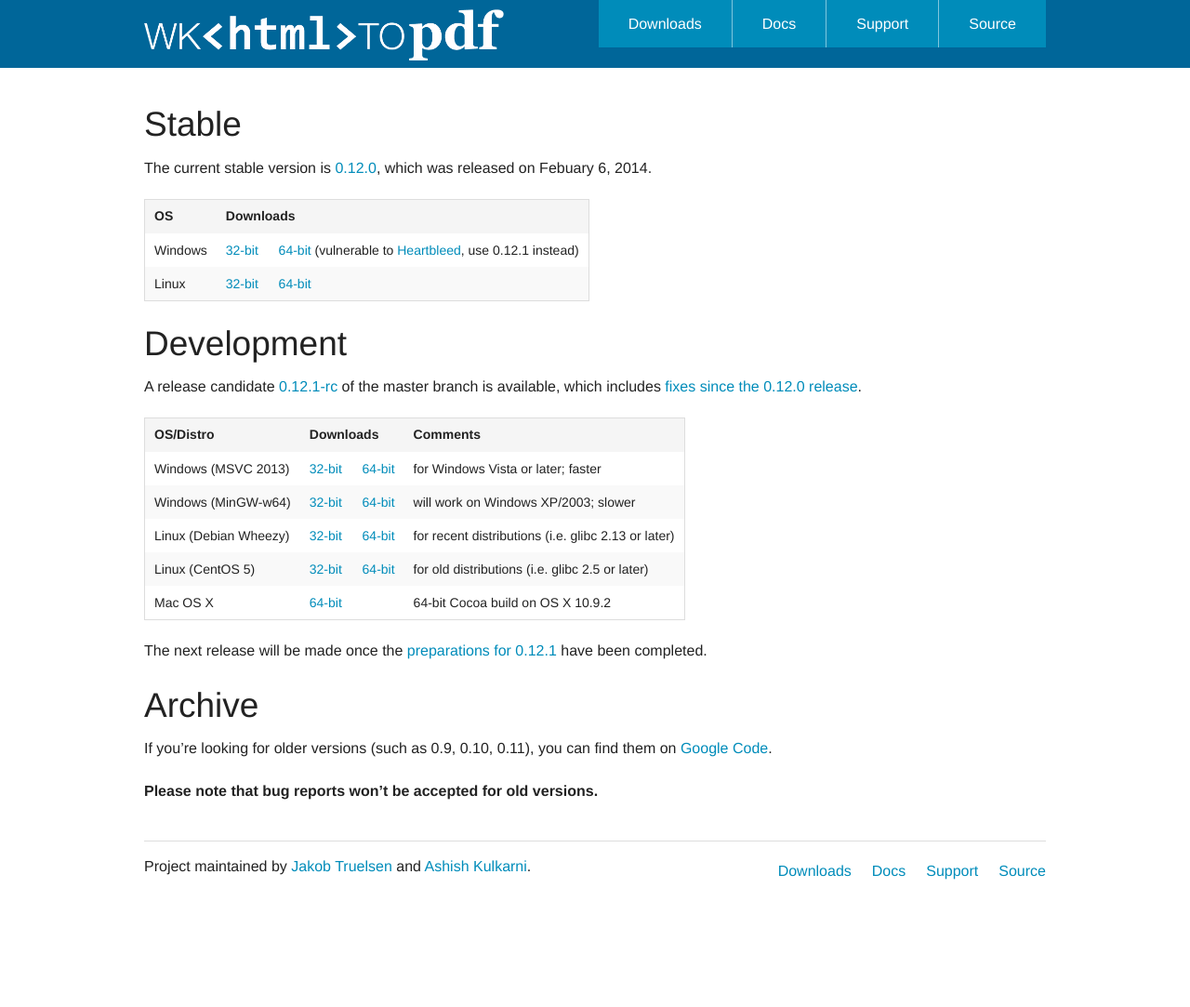
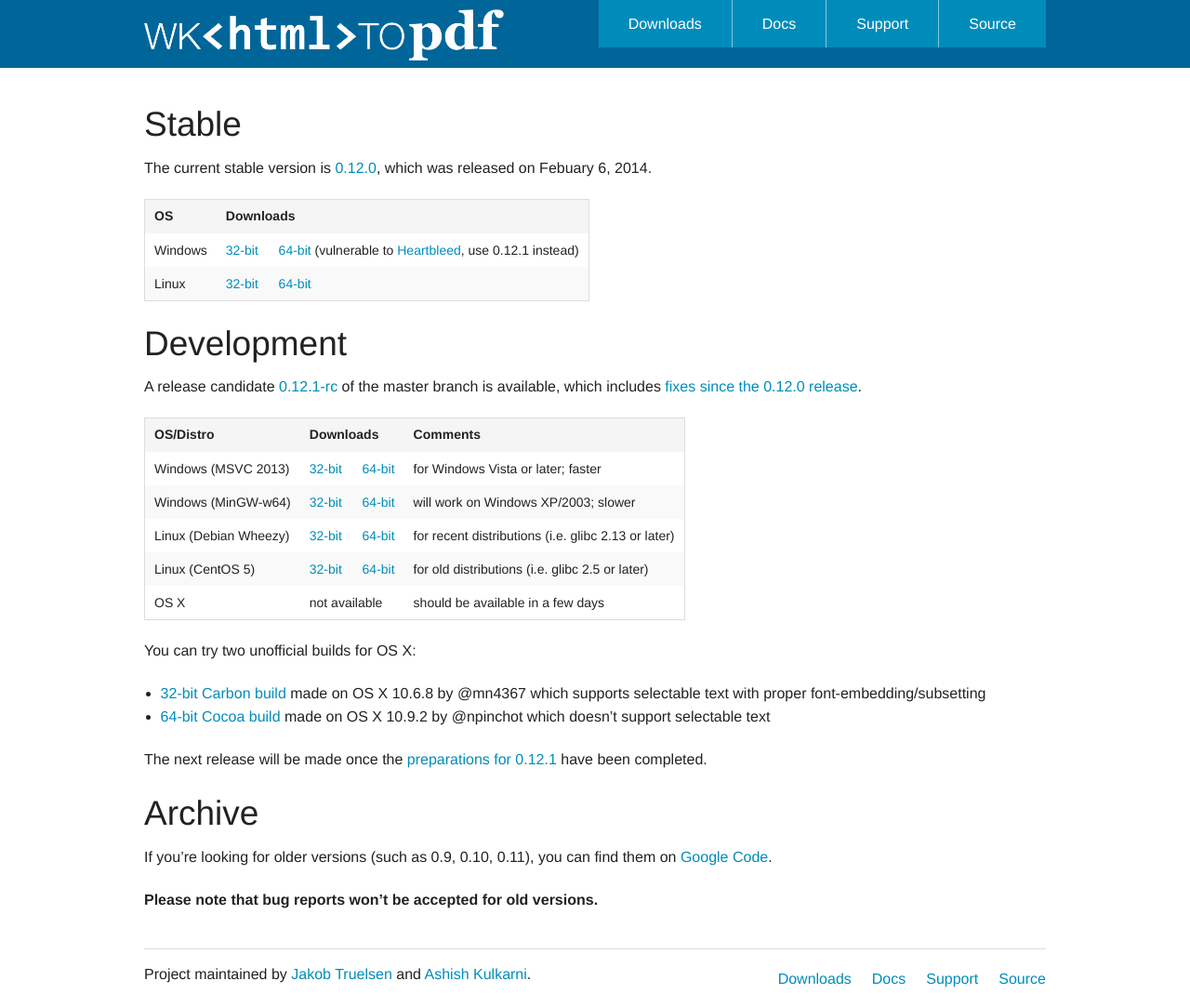
Before and after one commit to wkhtmltopdf/wkhtmltopdf, a Jekyll site: the page built from downloads.md, in a window 1280 px wide. Shown: the whole page at 93% size. Built offline with Jekyll 4.4.1, drawn with Linux system fonts in a browser that asks for light colours; nearby versions of some CDN libraries; before the commit the page ends 966 px from its top, so only the background shows below that.

Commit message:
update links to two unofficial builds for OS X

```diff
--- a/downloads.md
+++ b/downloads.md
@@ -21,7 +21,12 @@ Windows (MSVC 2013)   | [32-bit](http://downloads.sourceforge.net/project/wkhtml
 Windows (MinGW-w64)   | [32-bit](http://downloads.sourceforge.net/project/wkhtmltopdf/0.12.1-dev/wkhtmltox-0.12.1-c22928d_mingw-w64-cross-win32.exe) &emsp; [64-bit](http://downloads.sourceforge.net/project/wkhtmltopdf/0.12.1-dev/wkhtmltox-0.12.1-c22928d_mingw-w64-cross-win64.exe)  | will work on Windows XP/2003; slower
 Linux (Debian Wheezy) | [32-bit](http://downloads.sourceforge.net/project/wkhtmltopdf/0.12.1-dev/wkhtmltox-0.12.1-c22928d_linux-wheezy-i386.tar.xz)  &emsp; [64-bit](http://downloads.sourceforge.net/project/wkhtmltopdf/0.12.1-dev/wkhtmltox-0.12.1-c22928d_linux-wheezy-amd64.tar.xz)  | for recent distributions (i.e. glibc 2.13 or later)
 Linux (CentOS 5)      | [32-bit](http://downloads.sourceforge.net/project/wkhtmltopdf/0.12.1-dev/wkhtmltox-0.12.1-c22928d_linux-centos5-i386.tar.xz) &emsp; [64-bit](http://downloads.sourceforge.net/project/wkhtmltopdf/0.12.1-dev/wkhtmltox-0.12.1-c22928d_linux-centos5-amd64.tar.xz) | for old distributions (i.e. glibc 2.5 or later)
-Mac OS X              | [64-bit](http://downloads.sourceforge.net/project/wkhtmltopdf/0.12.1-dev/wkhtmltox-0.12.1-b8ea0f4_mac-osx-x86-64.tar.xz)                                                                                                                                          | 64-bit Cocoa build on OS X 10.9.2
+OS X                  | not available                                                                                                                                                                                                                                                     | should be available in a few days
+
+You can try two unofficial builds for OS X:
+
+* [32-bit Carbon build](https://www.dropbox.com/s/y8mfc4xd3gcxe8b/wkhtmltox-0.12.1-08b0817_mac-osx-i386.zip) made on OS X 10.6.8 by @mn4367 which supports selectable text with proper font-embedding/subsetting
+* [64-bit Cocoa build](http://downloads.sourceforge.net/project/wkhtmltopdf/0.12.1-dev/wkhtmltox-0.12.1-b8ea0f4_mac-osx-x86-64.tar.xz) made on OS X 10.9.2 by @npinchot which doesn't support selectable text
 
 The next release will be made once the [preparations for 0.12.1](https://github.com/wkhtmltopdf/wkhtmltopdf/issues/1663) have been completed.
 
```
